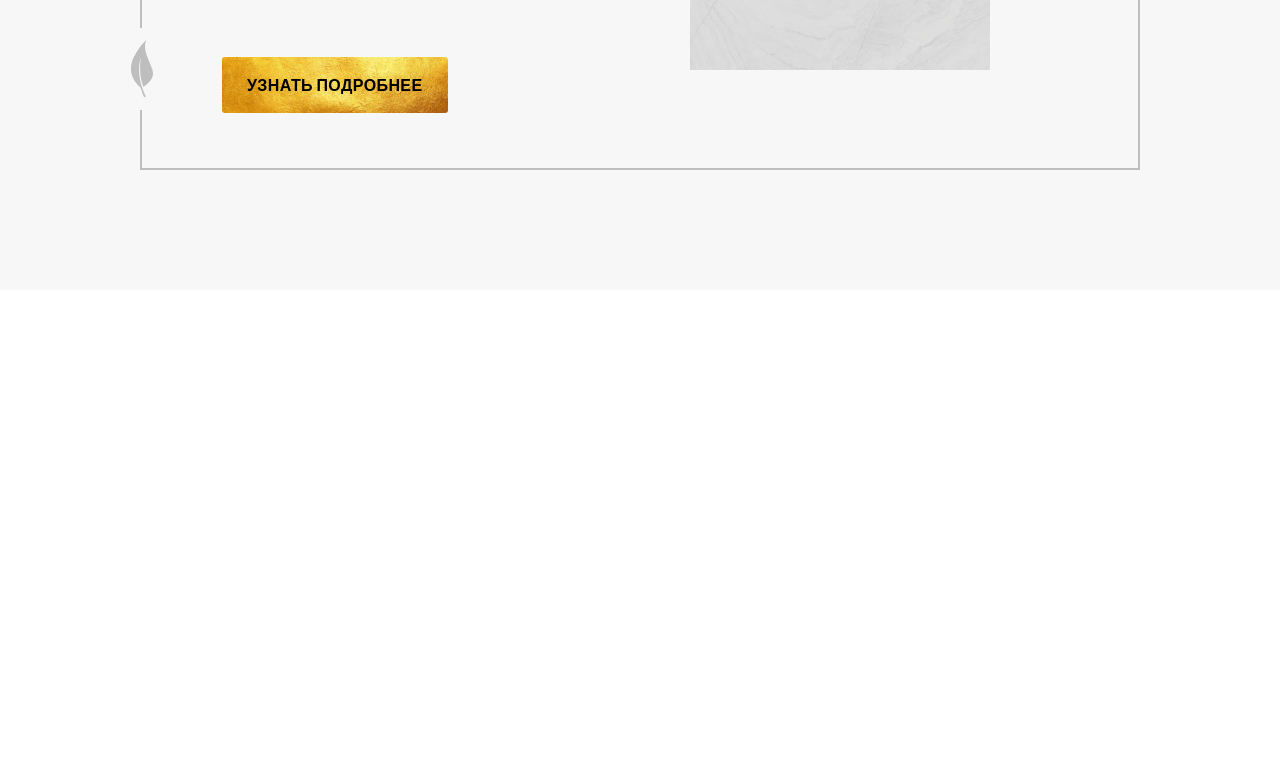
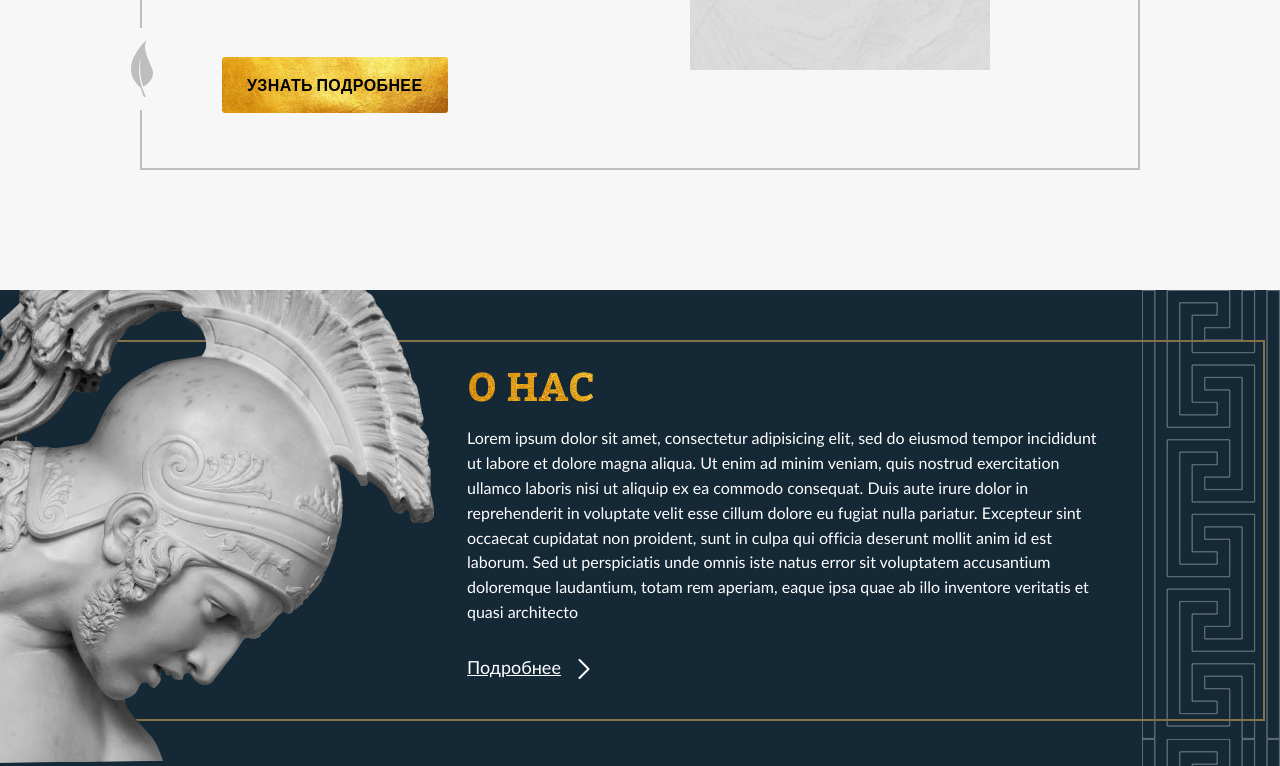
Before and after one commit to AlexKobiliansky/lawyers, a website: page app/index.html in a window 1280 px wide. Shown: the part 2674-3440 px from the top of the page. Before the commit the page ends 2964 px from the top, so only its background shows below. Drawn offline with Linux system fonts and the light colour scheme.

Commit message:
section about complete

```diff
--- a/app/index.html
+++ b/app/index.html
@@ -276,6 +276,21 @@
 	</section>
 	<!-- ======= SECTION SERVICES END ======= -->
 
+	<!-- ======= SECTION ABOUT START ======= -->
+	<section class="s-about s-dark">
+		<div class="large-container">
+			<div class="about-content">
+				<h2 class="bg-text section-title">О нас</h2>
+				<div class="about-desc">
+					Lorem ipsum dolor sit amet, consectetur adipisicing elit, sed do eiusmod tempor incididunt ut labore et dolore magna aliqua. Ut enim ad minim veniam, quis nostrud exercitation ullamco laboris nisi ut aliquip ex ea commodo consequat. Duis aute irure dolor in reprehenderit in voluptate velit esse cillum dolore eu fugiat nulla pariatur. Excepteur sint occaecat cupidatat non proident, sunt in culpa qui officia deserunt mollit anim id est laborum. Sed ut perspiciatis unde omnis iste natus error sit voluptatem accusantium doloremque laudantium, totam rem aperiam, eaque ipsa quae ab illo inventore veritatis et quasi architecto
+				</div>
+				<a href="#0" class="about-link">Подробнее</a>
+			</div>
+		</div>
+		<img src="img/about-img.png" alt="alt" class="about-img">
+	</section>
+	<!-- ======= SECTION ABOUT END ======= -->
+
 </div>
 
 
--- a/app/sass/base/_general.sass
+++ b/app/sass/base/_general.sass
@@ -122,3 +122,7 @@ ul
   &:hover
     background-color: #bebebe
     color: #fff
+
+.section-title
+  font-size: 40px
+  text-transform: uppercase
--- a/app/sass/base/_media.sass
+++ b/app/sass/base/_media.sass
@@ -14,6 +14,15 @@
 
 @media (max-width: 1700px)
 
+
+  .about-content
+    padding-left: 600px
+    padding-right: 150px
+
+  .about-img
+    left: -150px
+    top: -10px
+
   .intro-slide
     padding-left: 50px
 
@@ -25,6 +34,9 @@
       margin-right: 30px
 
 @media (max-width: 1500px)
+
+  .about-desc
+    font-size: 16px
 
   .large-container
     .small-container
@@ -45,6 +57,9 @@
     padding: 30px 0
 
 @media (max-width: 1400px)
+
+  .about-content
+    padding-left: 550px
 
   .service-item
     width: 1200px
@@ -114,6 +129,12 @@
 
 @media (max-width: 1300px)
 
+  .about-img
+    left: -250px
+
+  .about-content
+    padding-left: 450px
+
   .service-item
     width: 1000px
     &-num
@@ -153,6 +174,12 @@
 
 // ≥1200px
 +media-breakpoint-down(lg)
+
+  .about-img
+    display: none
+
+  .about-content
+    padding-left: 50px
 
   .s-services
     padding-bottom: 60px
@@ -212,6 +239,9 @@
 // ≥992px
 +media-breakpoint-down(md)
 
+  .section-title
+    font-size: 32px
+
   .s-services
     padding-top: 70px
 
@@ -268,6 +298,10 @@
 
 // ≥768px
 +media-breakpoint-down(sm)
+
+  .about-content
+    padding-left: 30px
+
   .intro-img
     display: none
 
@@ -290,6 +324,12 @@
 
 // ≥480px
 +media-breakpoint-down(xs)
+
+  .section-title
+    font-size: 24px
+
+  .about-content
+    padding-right: 30px
 
   .chars-block
     flex-direction: column
@@ -396,6 +436,22 @@
 
 @media (max-width: 390px)
 
+  .s-about
+    background-position: left 130% top
+
+  .about-content
+    padding-left: 15px
+    padding-right: 15px
+    font-size: 14px
+
+  .about-link
+    font-size: 16px
+    &:after
+      width: 16px
+      height: 16px
+      right: -24px
+      top: calc(50% - 8px)
+
   .service-item
     h2
       font-size: 20px
--- /dev/null
+++ b/app/sass/layout/_s-about.sass
@@ -0,0 +1,38 @@
+.s-about
+  padding: 50px 0 45px
+  background-image: url('../img/bg-about.png')
+  background-repeat: repeat-y
+  background-position: top right
+  position: relative
+  overflow: hidden
+.about-img
+  position: absolute
+  left: 0
+  top: -20px
+
+
+.about-content
+  border: 2px solid $accent-darkyellow
+  padding-top: 15px
+  padding-right: 195px
+  padding-bottom: 35px
+  padding-left: 705px
+
+.about-desc
+  margin-bottom: 30px
+
+.about-link
+  display: inline-block
+  line-height: 1
+  text-decoration: underline
+  position: relative
+  &:after
+    content: ''
+    position: absolute
+    width: 20px
+    height: 20px
+    background-image: url('../img/icons/slide-arrow-white.svg')
+    +bg-cover
+    right: -33px
+    top: calc(50% - 10px)
+    transform: rotate(180deg)
--- a/app/sass/main.sass
+++ b/app/sass/main.sass
@@ -8,6 +8,7 @@
 @import layout/header
 @import layout/s-intro
 @import layout/s-services
+@import layout/s-about
 @import layout/footer
 
 
```
Also changed, not shown: app/css/main.min.css, app/img/about-img.png (added), app/img/bg-about.png (added).
